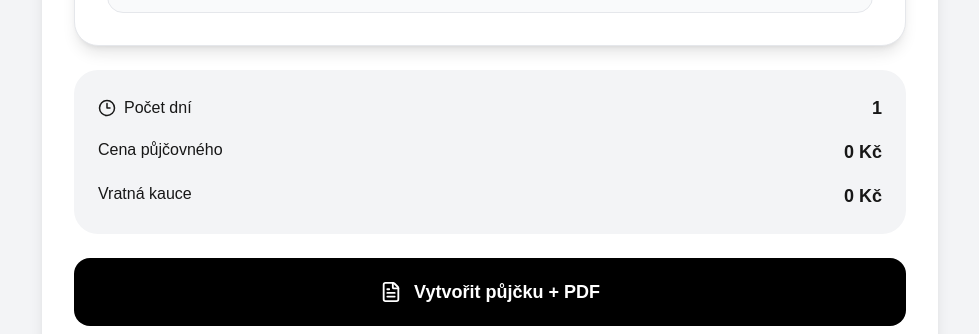
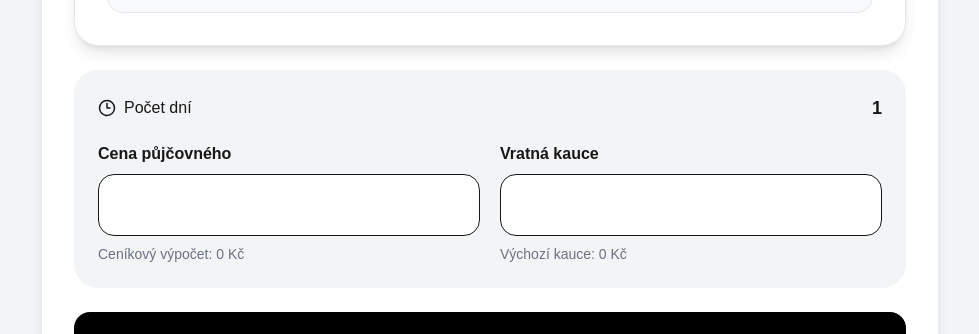
Before and after one commit to hybljosef-design/pujcovna, a Next.js app: page /rentals/new in a window 1280 px wide. Shown: the part 1540-1874 px from the top of the page, without its empty margins (150-1129 px from the left). Built offline with nearby package versions, Linux system fonts and the light colour scheme; no server answers; the database is empty.

Commit message:
Pridani upravitelne ceny a kauce u pujcky

```diff
--- a/app/rentals/new/page.tsx
+++ b/app/rentals/new/page.tsx
@@ -132,6 +132,12 @@ export default function NewRentalPage() {
 
   const [endDate, setEndDate] =
     useState(defaultDates.end)
+
+  const [rentalPrice, setRentalPrice] =
+    useState('')
+
+  const [rentalDeposit, setRentalDeposit] =
+    useState('')
 
   const [loading, setLoading] =
     useState(false)
@@ -680,11 +686,41 @@ export default function NewRentalPage() {
 
       : 0
 
-  const totalPrice =
+  const calculatedPrice =
     selectedMachineData
       ? totalDays *
         selectedMachineData.daily_price
       : 0
+
+  useEffect(() => {
+
+    if (!selectedMachineData) {
+
+      setRentalPrice('')
+
+      setRentalDeposit('')
+
+      return
+    }
+
+    setRentalPrice(
+      String(calculatedPrice)
+    )
+
+    setRentalDeposit(
+      String(selectedMachineData.deposit || 0)
+    )
+
+  }, [
+    selectedMachineData,
+    calculatedPrice
+  ])
+
+  const finalRentalPrice =
+    Number(rentalPrice || 0)
+
+  const finalDeposit =
+    Number(rentalDeposit || 0)
 
   async function createContractNumber() {
 
@@ -783,6 +819,21 @@ export default function NewRentalPage() {
       showStatus(
         'error',
         'Vyplňte datum'
+      )
+
+      return
+    }
+
+    if (
+      Number.isNaN(finalRentalPrice) ||
+      Number.isNaN(finalDeposit) ||
+      finalRentalPrice < 0 ||
+      finalDeposit < 0
+    ) {
+
+      showStatus(
+        'error',
+        'Cena a kauce musí být platná čísla'
       )
 
       return
@@ -960,8 +1011,8 @@ export default function NewRentalPage() {
         {
           customer_id: customerId,
           machine_id: machine.id,
-          rental_price: totalPrice,
-          deposit: machine.deposit,
+          rental_price: finalRentalPrice,
+          deposit: finalDeposit,
           start_date: startDate,
           end_date: endDate,
           returned: false,
@@ -1045,8 +1096,8 @@ export default function NewRentalPage() {
         startDate,
         endDate,
         totalDays,
-        totalPrice,
-        deposit: machine.deposit,
+        totalPrice: finalRentalPrice,
+        deposit: finalDeposit,
         signature
       })
 
@@ -1059,12 +1110,15 @@ export default function NewRentalPage() {
         'Půjčka vytvořena. PDF se na tomto zařízení nepodařilo stáhnout.'
       )
 
-      setTimeout(() => {
+      if (reservationId) {
 
         window.location.href =
-          '/dashboard'
-
-      }, 1000)
+          '/reservations'
+
+        return
+      }
+
+      setLoading(false)
 
       return
     }
@@ -1074,12 +1128,41 @@ export default function NewRentalPage() {
       'Půjčka vytvořena'
     )
 
+    if (reservationId) {
+
+      window.location.href =
+        '/reservations'
+
+      return
+    }
+
+    const newDates =
+      createDefaultDates()
+
+    setCustomerName('')
+    setCustomerLastName('')
+    setPhone('')
+    setIdCard('')
+    setStreet('')
+    setHouseNumber('')
+    setZip('')
+    setCity('')
+    setSelectedMachine('')
+    setMachineSearch('')
+    setStartDate(newDates.start)
+    setEndDate(newDates.end)
+    setRentalPrice('')
+    setRentalDeposit('')
+    setSignature('')
+    setScannerOpen(false)
+
+    setLoading(false)
+
     setTimeout(() => {
 
-      window.location.href =
-        '/dashboard'
-
-    }, 1000)
+      phoneInputRef.current?.focus()
+
+    }, 200)
   }
 
   return (
@@ -1542,7 +1625,7 @@ export default function NewRentalPage() {
             onSave={setSignature}
           />
 
-          <div className="bg-gray-100 rounded-3xl p-6 space-y-4">
+          <div className="bg-gray-100 rounded-3xl p-6 space-y-5">
 
             <div className="flex items-center justify-between">
 
@@ -1562,27 +1645,63 @@ export default function NewRentalPage() {
 
             </div>
 
-            <div className="flex justify-between">
-
-              <span>Cena půjčovného</span>
-
-              <span className="font-bold text-lg">
-
-                {totalPrice} Kč
-
-              </span>
-
-            </div>
-
-            <div className="flex justify-between">
-
-              <span>Vratná kauce</span>
-
-              <span className="font-bold text-lg">
-
-                {selectedMachineData?.deposit || 0} Kč
-
-              </span>
+            <div className="grid md:grid-cols-2 gap-5">
+
+              <div>
+
+                <label className="block mb-2 font-semibold">
+
+                  Cena půjčovného
+
+                </label>
+
+                <input
+                  type="number"
+                  min="0"
+                  value={rentalPrice}
+                  onChange={(e) =>
+                    setRentalPrice(
+                      e.target.value
+                    )
+                  }
+                  className="w-full border rounded-2xl p-4 text-lg font-semibold bg-white"
+                />
+
+                <p className="text-sm text-gray-500 mt-2">
+
+                  Ceníkový výpočet: {calculatedPrice} Kč
+
+                </p>
+
+              </div>
+
+              <div>
+
+                <label className="block mb-2 font-semibold">
+
+                  Vratná kauce
+
+                </label>
+
+                <input
+                  type="number"
+                  min="0"
+                  value={rentalDeposit}
+                  onChange={(e) =>
+                    setRentalDeposit(
+                      e.target.value
+                    )
+                  }
+                  className="w-full border rounded-2xl p-4 text-lg font-semibold bg-white"
+                />
+
+                <p className="text-sm text-gray-500 mt-2">
+
+                  Výchozí kauce: {selectedMachineData?.deposit || 0} Kč
+
+                </p>
+
+              </div>
 
             </div>
 
```
